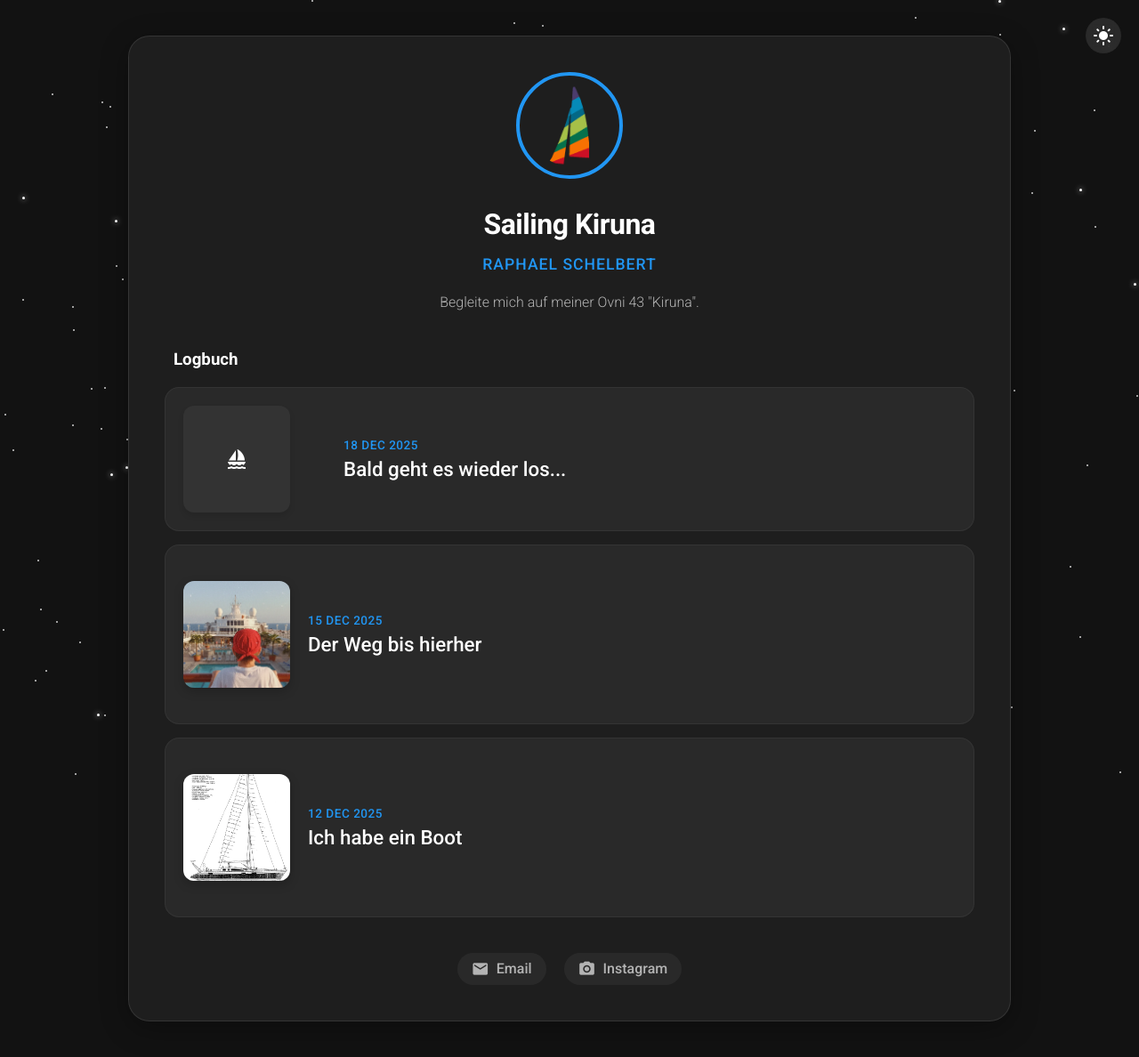
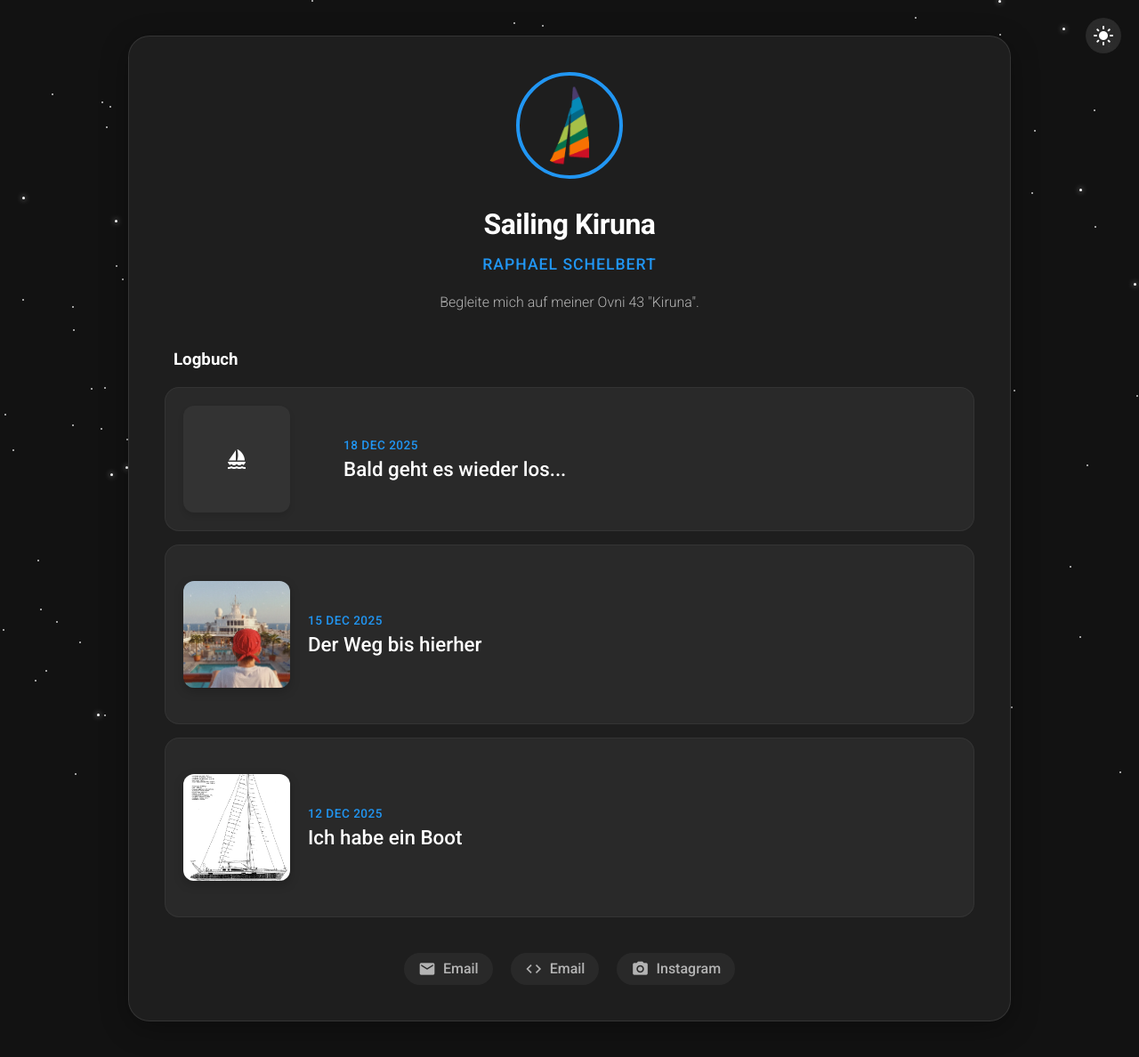
Before and after one commit to relyant/relyant.github.io, a Jekyll site: the page built from index.html, in a window 1280 px wide. Shown: the whole page at 89% size. Built offline with Jekyll 4.4.1, drawn with Linux system fonts in a browser that asks for light colours.

Commit message:
Update index.html

```diff
--- a/index.html
+++ b/index.html
@@ -53,6 +53,10 @@ title: Sailing Kiruna
         <span class="material-icons">email</span>
         <span>Email</span>
     </a>
+    <a href="https://github.com/relyant/relyant.github.io" class="contact-item">
+        <span class="material-icons">code</span>
+        <span>Email</span>
+    </a>
     <a href="https://instagram.com/kiruna_sail" class="contact-item">
         <span class="material-icons">photo_camera</span>
          <span>Instagram</span>
```
